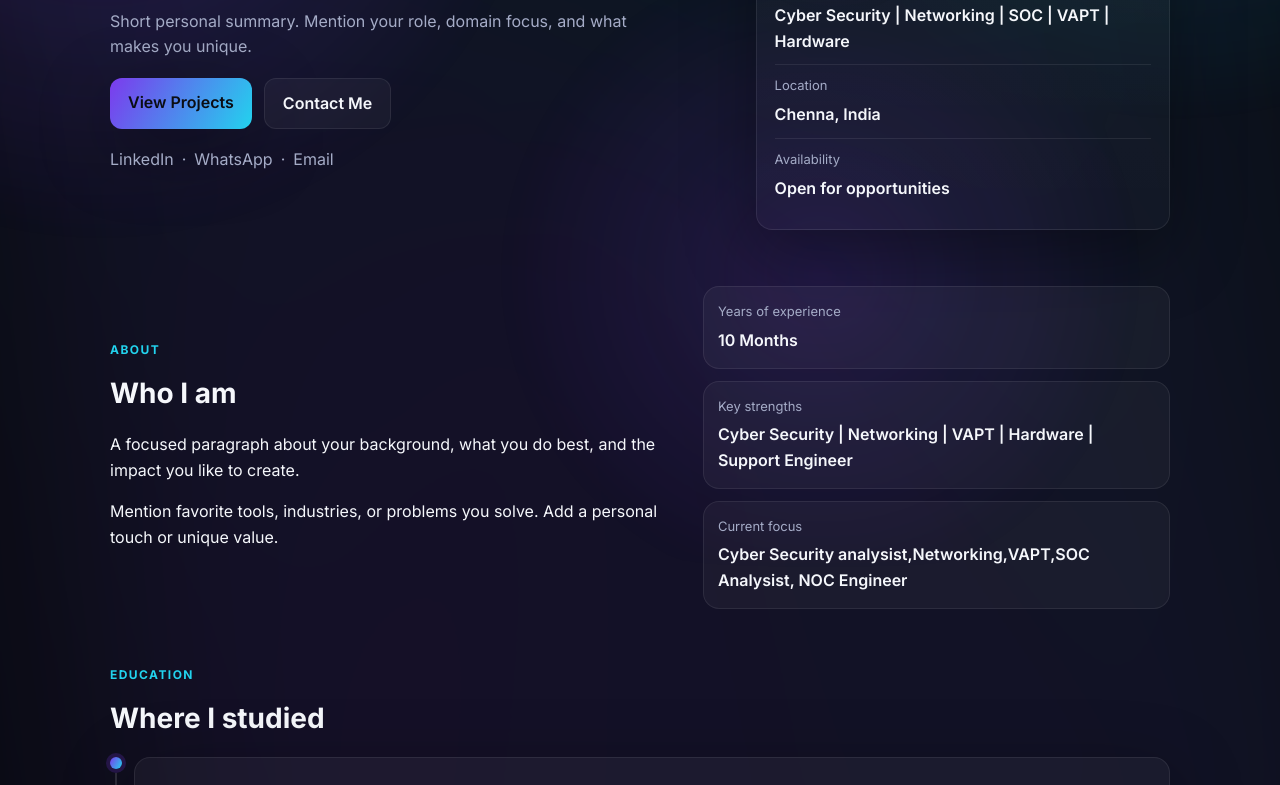
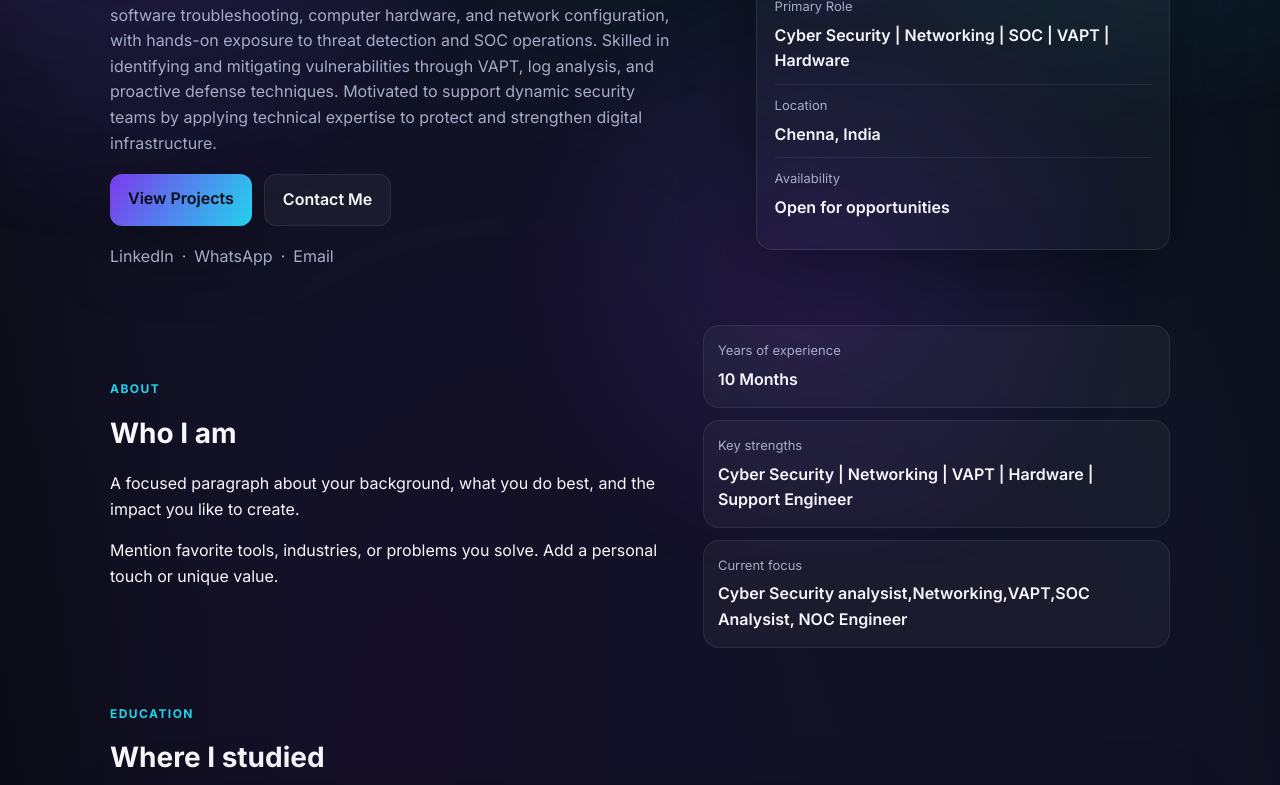
Before and after one commit to MuthuKumaran-mk/MuthuKumaran-Profile, a plain HTML site: page index.html in a window 1280 px wide. Shown: the part 315-1100 px from the top of the page. Drawn offline with Linux system fonts and the light colour scheme.

Commit message:
Revise portfolio content and personal summary
Updated portfolio content to reflect current skills and experiences, including detailed descriptions of roles and responsibilities in internships. Enhanced personal summary in the hero section for better engagement.

```diff
--- a/index.html
+++ b/index.html
@@ -29,7 +29,7 @@
           <p class="eyebrow">Portfolio</p>
           <h1>Hi, I’m <span class="gradient">MuthuKumaran M</span></h1>
           <p class="lede">
-            Short personal summary. Mention your role, domain focus, and what makes you unique.
+            Enthusiastic cybersecurity professional with a strong passion for ethical hacking and vulnerability assessment. Experienced in system and software troubleshooting, computer hardware, and network configuration, with hands-on exposure to threat detection and SOC operations. Skilled in identifying and mitigating vulnerabilities through VAPT, log analysis, and proactive defense techniques. Motivated to support dynamic security teams by applying technical expertise to protect and strengthen digital infrastructure.
           </p>
           <div class="hero-actions">
             <a class="btn primary" href="#projects">View Projects</a>
```
